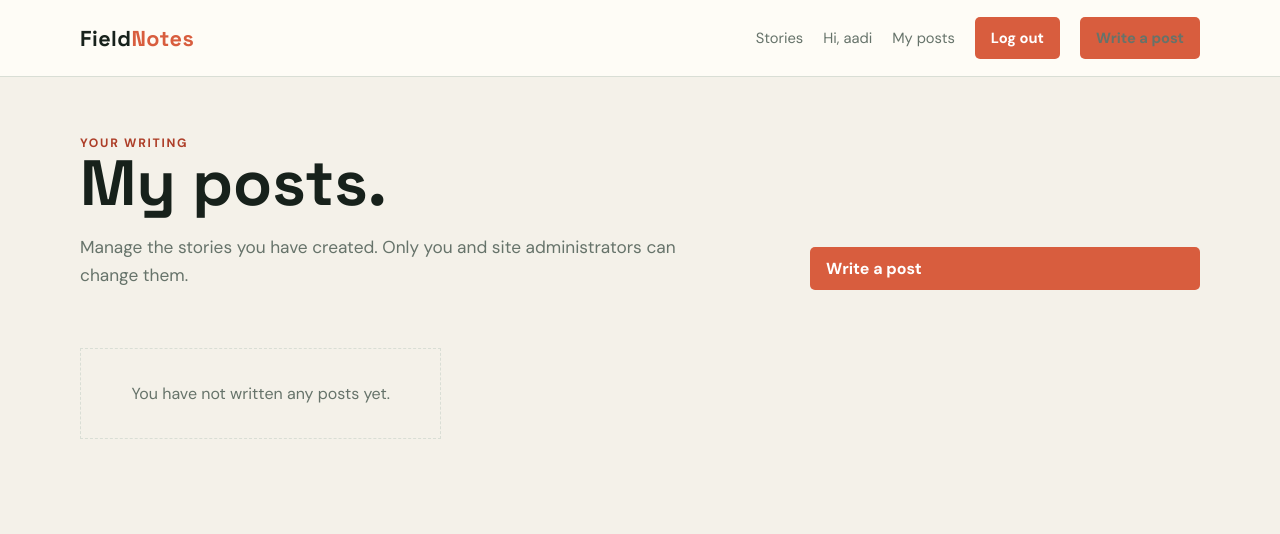
After one commit to aadityahasabnis/Blog-App-Django, a Django app: page /blogs/mine/ in a window 1280 px wide. The commit adds this page. Shown: the top 534 px of the page. Run offline with Django 5.2, Linux system fonts and the light colour scheme; a user stored in the database is signed in; data comes from the database, SQL or seed files in the repository; both versions use the stored data as it was before the commit.

Commit message:
Refactor blog app to remove Author model and link posts directly to User model
- Removed the Author model and updated Post model to use Django's User model for authorship.
- Updated admin, views, and templates to reflect changes in author references.
- Added a new view and template for users to manage their own posts.
- Adjusted tests to accommodate the removal of the Author model and ensure proper functionality.
- Created a migration to transfer existing posts from Author to User.

```diff
--- a/backend/blog/templates/blog/base.html
+++ b/backend/blog/templates/blog/base.html
@@ -86,6 +86,7 @@
                 <a href="{% url 'post_list' %}">Stories</a>
                 {% if user.is_authenticated %}
                     <span class="muted">Hi, {{ user.username }}</span>
+                    <a href="{% url 'my_posts' %}">My posts</a>
                     <form method="post" action="{% url 'logout' %}">{% csrf_token %}<button class="button" type="submit">Log out</button></form>
                 {% else %}
                     <a href="{% url 'login' %}">Log in</a>
--- /dev/null
+++ b/backend/blog/templates/blog/my_posts.html
@@ -0,0 +1,38 @@
+{% extends "blog/base.html" %}
+{% block title %}My posts | Field Notes{% endblock %}
+{% block content %}
+<main class="page">
+    <section class="hero">
+        <div class="hero-copy">
+            <div class="eyebrow">Your writing</div>
+            <h1>My posts.</h1>
+            <p>Manage the stories you have created. Only you and site administrators can change them.</p>
+        </div>
+        <a class="button" href="{% url 'post_create' %}">Write a post</a>
+    </section>
+    <section class="post-grid">
+        {% for post in posts %}
+            <article class="post-card">
+                <div>
+                    {% if post.category %}<span class="category">{{ post.category }}</span>{% endif %}
+                    <h2>{{ post.title }}</h2>
+                    <p class="card-excerpt">{{ post.content|truncatewords:30 }}</p>
+                </div>
+                <div>
+                    <div class="meta">
+                        <span>{{ post.created_at|date:"M j, Y" }}</span>
+                        <span>{{ post.views }} views</span>
+                        <span>{% if post.is_published %}Published{% else %}Draft{% endif %}</span>
+                    </div>
+                    <p class="article-actions">
+                        <a href="{% url 'post_edit' post.id %}">Edit</a>
+                        <a class="danger" href="{% url 'post_delete' post.id %}">Delete</a>
+                    </p>
+                </div>
+            </article>
+        {% empty %}
+            <p class="empty">You have not written any posts yet.</p>
+        {% endfor %}
+    </section>
+</main>
+{% endblock %}
--- a/backend/blog/templates/blog/post_detail.html
+++ b/backend/blog/templates/blog/post_detail.html
@@ -7,15 +7,11 @@
         <p class="eyebrow">{% if post.category %}{{ post.category }}{% else %}Field Notes{% endif %}</p>
         <h1>{{ post.title }}</h1>
         <div class="meta">
-            <span>By {{ post.author.name }}</span>
+            <span>By {{ post.author.username }}</span>
             <span>{{ post.created_at|date:"F j, Y" }}</span>
             <span>{{ post.views }} views</span>
         </div>
         <div class="article-body">{{ post.content|linebreaks }}</div>
-        <div class="article-actions">
-            <a class="button" href="{% url 'post_edit' post.id %}">Edit post</a>
-            <a class="muted" href="{% url 'post_delete' post.id %}">Delete</a>
-        </div>
     </article>
 </main>
 {% endblock %}
--- a/backend/blog/templates/blog/post_list.html
+++ b/backend/blog/templates/blog/post_list.html
@@ -25,7 +25,7 @@
                         <p class="card-excerpt">{{ post.content|truncatewords:30 }}</p>
                     </div>
                     <div class="meta">
-                        <span>{{ post.author.name }}</span>
+                        <span>{{ post.author.username }}</span>
                         <span>{{ post.created_at|date:"M j, Y" }}</span>
                         <span>{{ post.views }} views</span>
                     </div>
--- a/backend/blog/urls.py
+++ b/backend/blog/urls.py
@@ -8,6 +8,7 @@ urlpatterns = [
     path("signup/", views.signup_view, name="signup"),
     path("login/", views.login_view, name="login"),
     path("logout/", views.logout_view, name="logout"),
+    path("mine/", views.my_posts, name="my_posts"),
     path('<uuid:id>/edit/', views.post_edit, name='post_edit'),
     path('<uuid:id>/delete/', views.post_delete, name='post_delete'),
     path('<uuid:id>/', views.post_detail, name='post_view'),
--- a/backend/blog/views.py
+++ b/backend/blog/views.py
@@ -9,7 +9,7 @@ from django.db import transaction
 from django.views.decorators.csrf import csrf_exempt
 import json
 from .forms import PostForm, SignUpForm
-from .models import Author, Post
+from .models import Post
 
 
 def allPostData(post):
@@ -19,7 +19,7 @@ def allPostData(post):
         "content": post.content,
         "author": {
             "id": post.author.id,
-            "name": post.author.name,
+            "name": post.author.get_full_name() or post.author.username,
             "email": post.author.email,
         },
         "category": post.category,
@@ -38,25 +38,11 @@ def json_object(request):
     return data, None
 
 
-def isAndGetAuthor(author_id):
-    try:
-        return Author.objects.get(id=author_id), None
-    except (Author.DoesNotExist, ValueError, TypeError):
-        return None, JsonResponse({"error": "Author not found"}, status=404)
-
-
-def current_author(user):
-    try:
-        return Author.objects.get(email__iexact=user.email)
-    except Author.DoesNotExist:
-        return None
-
-
 def can_manage_post(user, post):
     return (
         user.is_staff
         or user.is_superuser
-        or post.author.email.casefold() == user.email.casefold()
+        or post.author_id == user.id
     )
 
 def post_list(request):
@@ -67,7 +53,7 @@ def post_list(request):
             Q(title__icontains=search_query)
             | Q(content__icontains=search_query)
             | Q(category__icontains=search_query)
-            | Q(author__name__icontains=search_query)
+            | Q(author__username__icontains=search_query)
         )
 
     posts = posts.order_by("-created_at").order_by("-views")
@@ -78,19 +64,21 @@ def post_list(request):
         {"page_obj": page_obj, "search_query": search_query},
     )
 
+
+@login_required
+def my_posts(request):
+    posts = Post.objects.filter(author=request.user).order_by("-created_at")
+    return render(request, "blog/my_posts.html", {"posts": posts})
+
 @login_required
 def post_create(request):
     if request.method == "POST":
         form = PostForm(request.POST)
         if form.is_valid():
-            author = current_author(request.user)
-            if author is None:
-                form.add_error(None, "Your account is not linked to an author profile.")
-            else:
-                post = form.save(commit=False)
-                post.author = author
-                post.save()
-                return render(request, "blog/post_created.html", {"post": post}, status=201)
+            post = form.save(commit=False)
+            post.author = request.user
+            post.save()
+            return render(request, "blog/post_created.html", {"post": post}, status=201)
     else:
         form = PostForm()
 
@@ -116,14 +104,10 @@ def post_create_api(request):
             status=400,
         )
 
-    author = current_author(request.user)
-    if author is None:
-        return JsonResponse({"error": "Author profile not found"}, status=400)
-
     post = Post.objects.create(
         title=data["title"],
         content=data["content"],
-        author=author,
+        author=request.user,
         category=data.get("category"),
         is_published=data.get("is_published", False),
     )
@@ -170,7 +154,7 @@ def post_detail(request, id):
     if error:
         return error
 
-    editable_fields = {"title", "content", "author_id", "category", "is_published"}
+    editable_fields = {"title", "content", "category", "is_published"}
     unknown_fields = sorted(set(data) - editable_fields)
     if unknown_fields:
         return JsonResponse(
@@ -179,38 +163,27 @@ def post_detail(request, id):
         )
 
     if request.method == "PUT":
-        missing_fields = [field for field in ("title", "content", "author_id") if not data.get(field)]
+        missing_fields = [field for field in ("title", "content") if not data.get(field)]
         if missing_fields:
             return JsonResponse(
                 {"error": "PUT requires all fields", "fields": missing_fields},
                 status=400,
             )
 
-    if "author_id" in data:
-        author, error = isAndGetAuthor(data["author_id"])
-        if error:
-            return error
-    else:
-        author = post.author
-
     update_data = {
         field: data[field]
         for field in ("title", "content", "category", "is_published")
         if field in data
     }
-    update_data["author"] = author
-
     if request.method == "PUT":
         post.title = update_data["title"]
         post.content = update_data["content"]
-        post.author = update_data["author"]
         post.category = update_data.get("category")
         post.is_published = update_data.get("is_published", False)
         post.save()
     else:
         Post.objects.filter(id=id).update(**update_data)
         post.refresh_from_db()
-        post.author = Author.objects.get(id=post.author_id)
 
     return JsonResponse(allPostData(post), status=200)
 
@@ -256,7 +229,6 @@ def signup_view(request):
     if request.method == "POST" and form.is_valid():
         with transaction.atomic():
             user = form.save()
-            Author.objects.create(name=user.username, email=user.email)
         login(request, user)
         return redirect("post_list")
 
```
Also changed, not shown: backend/blog/admin.py (+2 -11 lines), backend/blog/models.py (+2 -9 lines), backend/blog/tests.py (+11 -18 lines), backend/blog/migrations/0002_post_author_user.py (added), backend/db.sqlite3.
